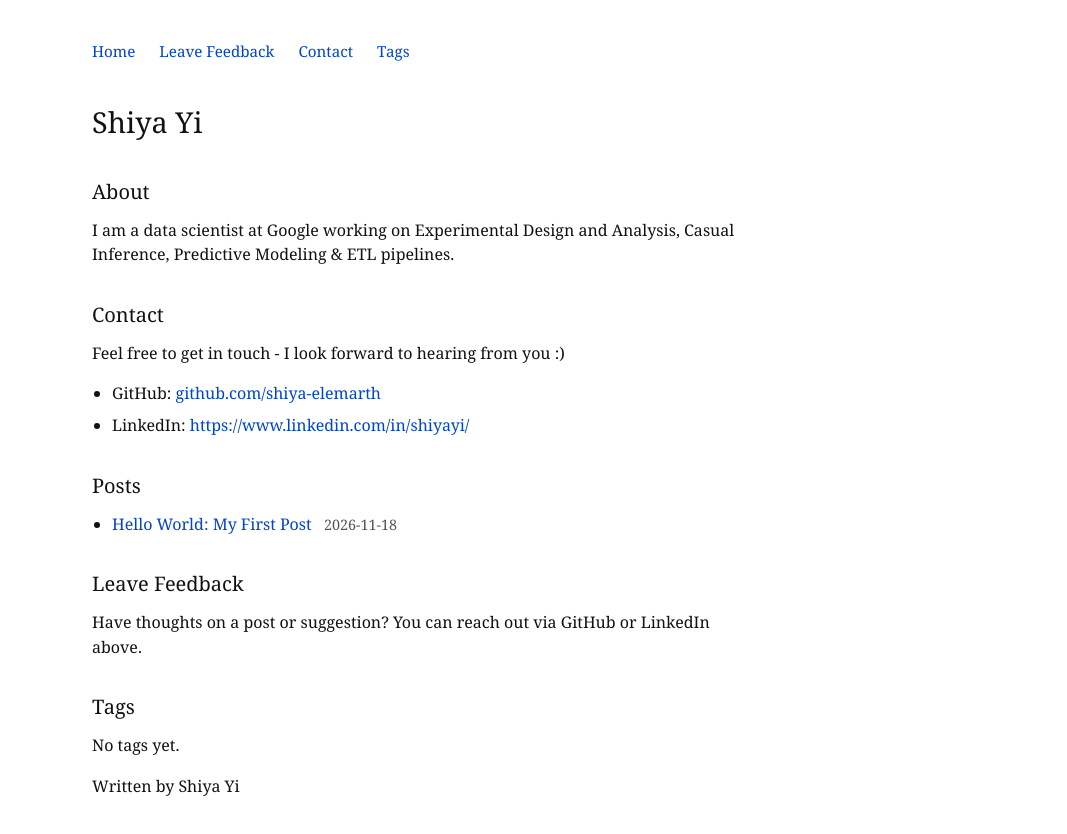
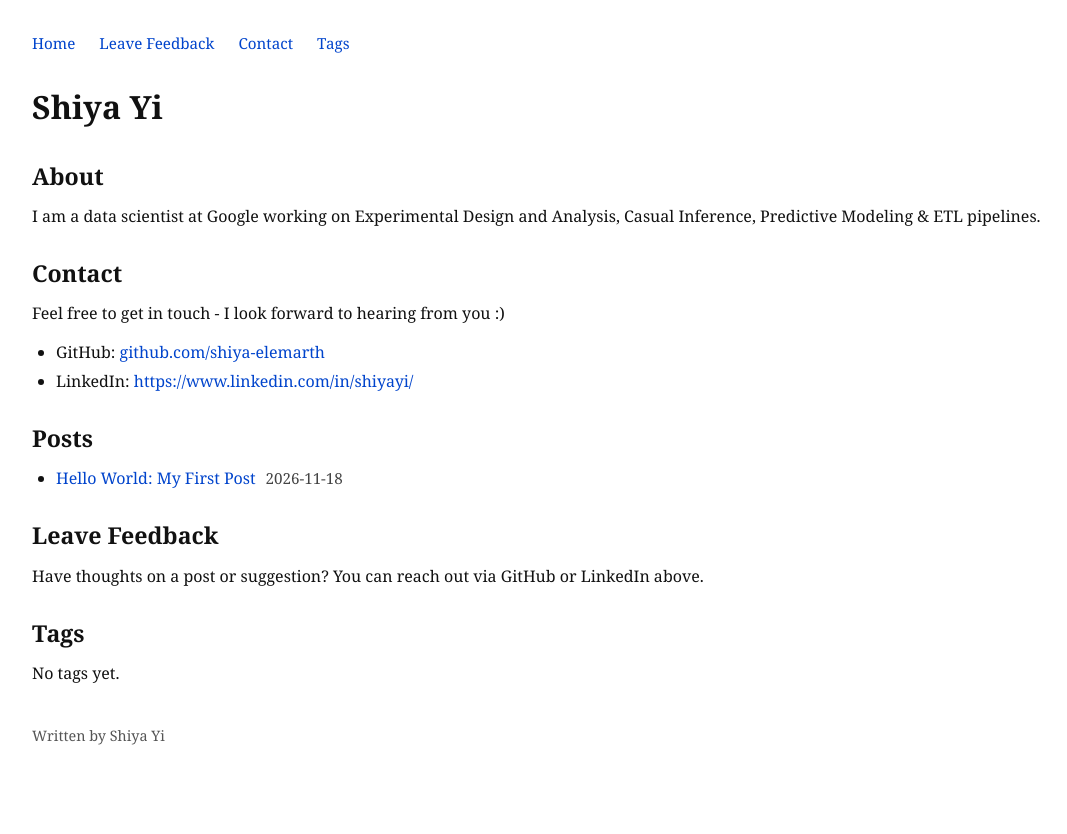
Before and after one commit to shiya-elemarth/shiya-elemarth.github.io, a plain HTML site: page index.html in a window 1280 px wide. Shown: the whole page, without its empty margins (68-1135 px from the left). After the commit the page ends 800 px from the top, so only its background shows below. Drawn offline with Linux system fonts and the light colour scheme.

Commit message:
Refactor CSS styles for improved layout and readability

```diff
--- a/style.css
+++ b/style.css
@@ -1,18 +1,18 @@
 body {
   font-family: Georgia, Cambria, "Times New Roman", Times, serif;
-  line-height: 1.55;
+  line-height: 1.5;
   color: #111;
   background: #fff;
-  max-width: 960px;
+  max-width: 1080px;
   margin: 0 auto;
-  padding: 2.5rem 2rem;
+  padding: 2rem 2.5rem;
 }
 
 nav {
   display: flex;
   flex-wrap: wrap;
   gap: 1.5rem;
-  margin-bottom: 2.25rem;
+  margin-bottom: 1.75rem;
   font-size: 0.95rem;
 }
 
@@ -26,31 +26,32 @@ nav a:hover {
 }
 
 h1 {
-  font-size: 1.8rem;
-  font-weight: normal;
+  font-size: 2rem;
+  font-weight: bold;
+  margin-top: 0.5rem;
   margin-bottom: 1.25rem;
 }
 
 h2 {
-  font-size: 1.25rem;
-  font-weight: normal;
-  margin-top: 2rem;
+  font-size: 1.45rem;
+  font-weight: bold;
+  margin-top: 1.75rem;
   margin-bottom: 0.65rem;
 }
 
 p {
   margin-top: 0;
-  margin-bottom: 1rem;
-  max-width: 72ch;
+  margin-bottom: 0.9rem;
 }
 
 ul {
-  margin-top: 0;
-  padding-left: 1.25rem;
+  margin-top: 0.25rem;
+  margin-bottom: 1rem;
+  padding-left: 1.5rem;
 }
 
 li {
-  margin-bottom: 0.45rem;
+  margin-bottom: 0.35rem;
 }
 
 a {
@@ -62,8 +63,29 @@ a:hover {
   text-decoration: underline;
 }
 
+.feed-link {
+  display: inline-block;
+  margin-bottom: 0.75rem;
+  font-size: 0.95rem;
+}
+
+.post-list {
+  list-style: disc;
+  padding-left: 1.5rem;
+}
+
+.post-list li {
+  margin-bottom: 0.4rem;
+}
+
 .post-date {
+  color: #444;
+  font-size: 0.95rem;
+  margin-left: 0.35rem;
+}
+
+footer {
+  margin-top: 2.5rem;
+  font-size: 0.9rem;
   color: #555;
-  font-size: 0.9rem;
-  margin-left: 0.5rem;
 }
```
